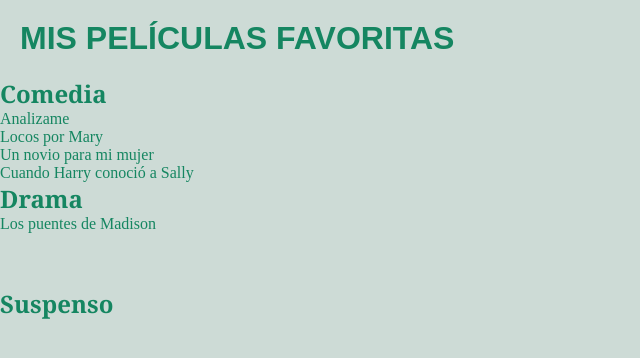
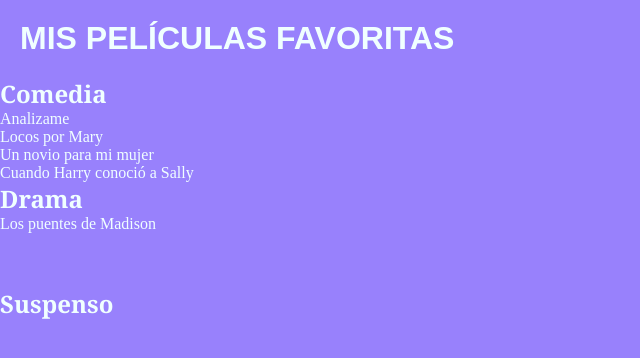
Before and after one commit to Patri1969/Peliculas, a plain HTML site: page index.html in a window 1280 px wide. Shown: the whole page, without its empty margins (0-640 px from the left). Drawn offline with Linux system fonts and the light colour scheme.

Commit message:
primer versión de películas

```diff
--- a/styles/style.css
+++ b/styles/style.css
@@ -4,17 +4,17 @@
     box-sizing: border-box
 }
 body {
-    background-color: rgb(205, 219, 214);
+    background-color: rgb(152, 129, 252);
 }
 h1 {
     font-family: fantasy;
-    color: rgb(21, 134, 97);
+    color:azure;
     font-weight: 400px;
     padding: 20px;
 } h2 {
     font-family:Cambria, Cochin, Georgia, Times, 'Times New Roman', serif;
-    color: rgb(21, 134, 97);
+    color: azure;
 }
 ul li {
-color: rgb(21, 134, 97);
+color: azure;
 }
```
